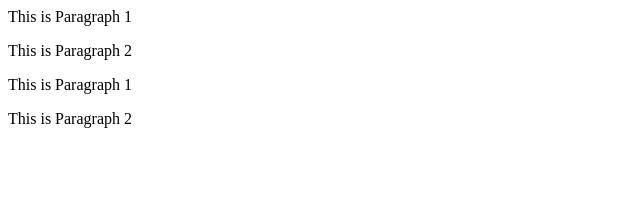
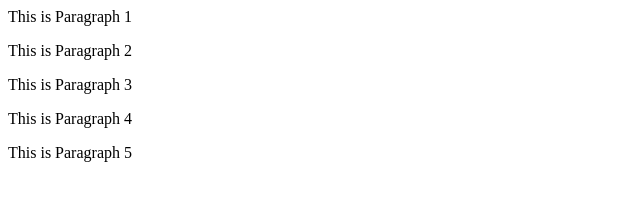
Before and after one commit to bd040923/ProjectX, a plain HTML site: page index.html in a window 1280 px wide. Shown: the whole page, without its empty margins (0-640 px from the left). Drawn offline with Linux system fonts and the light colour scheme.

Commit message:
second commit

```diff
--- a/index.html
+++ b/index.html
@@ -7,9 +7,14 @@
 </p>
 
 <p>
-    This is Paragraph 1
+    This is Paragraph 3
 </p>
 
 <p>
-    This is Paragraph 2
+    This is Paragraph 4
 </p>
+
+
+<p>
+    This is Paragraph 5
+</p>
```
